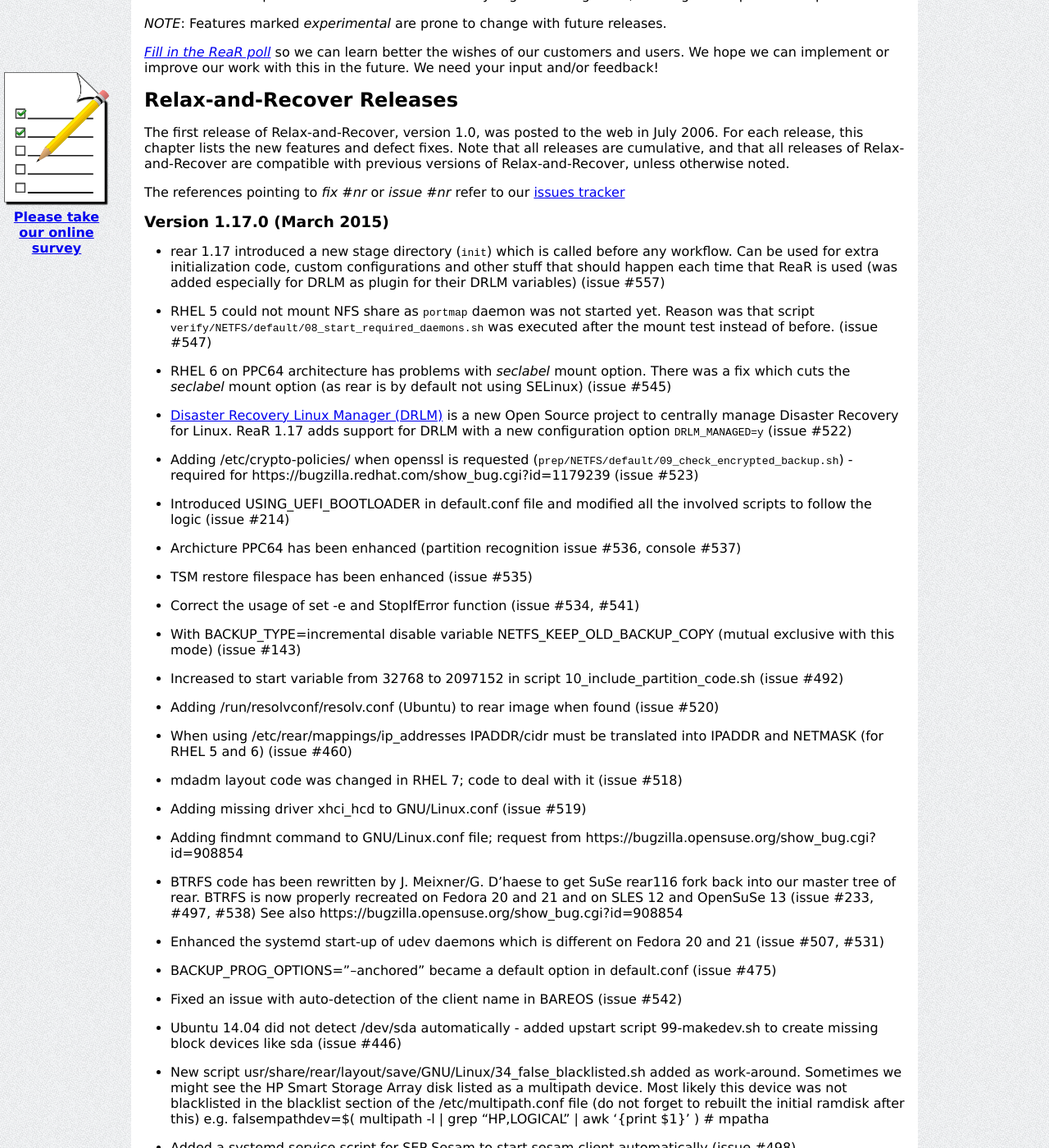
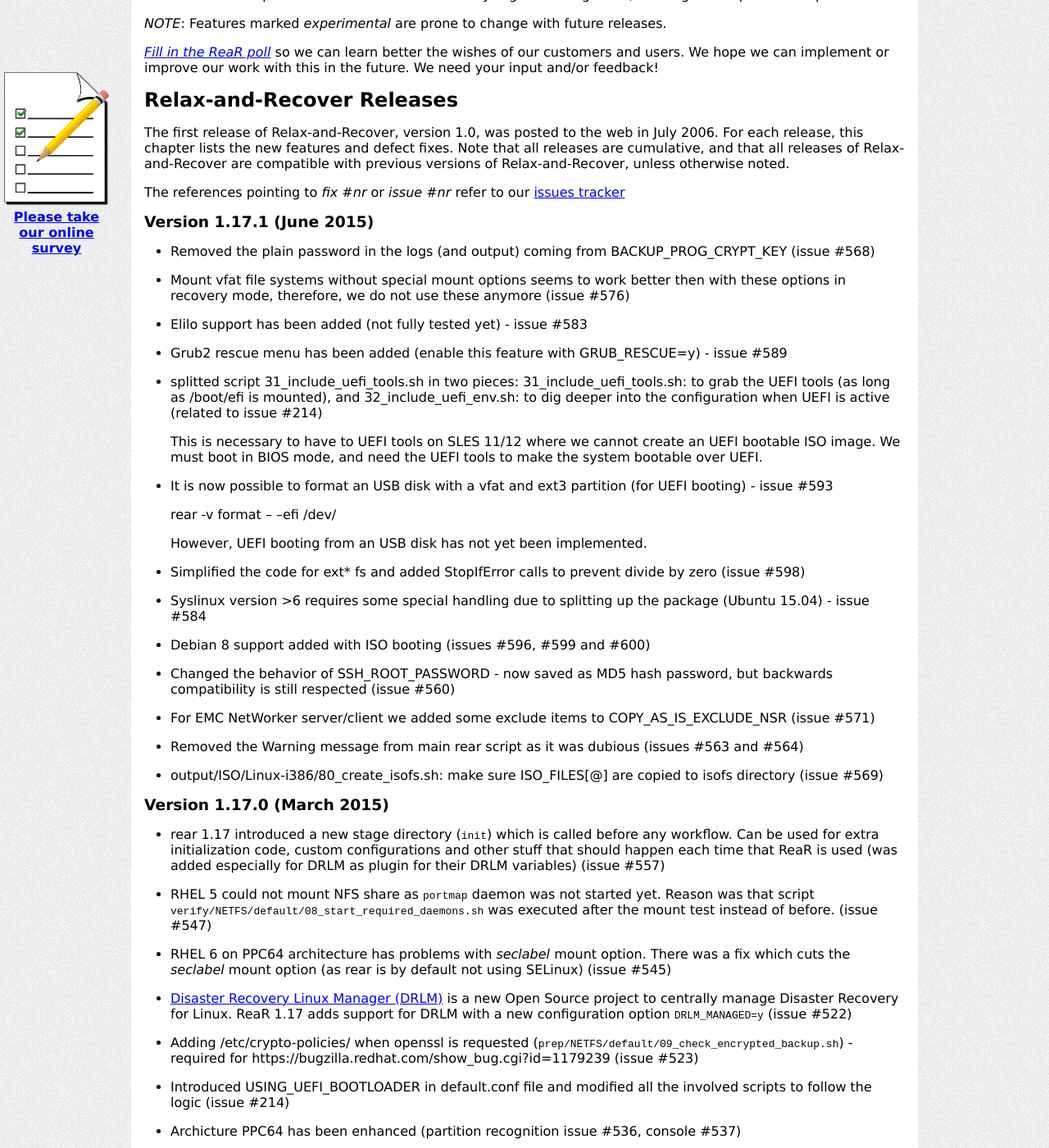
Before and after one commit to rear/rear.github.com, a Jekyll site: the page built from documentation/release-notes-1-17.md, in a window 1280 px wide and 1400 px high, scrolled down 2367 px. Shown: the whole window at 82% size. Built offline with Jekyll 4.4.1, drawn with Linux system fonts in a browser that asks for light colours; comment, search, counter and statistics services are not loaded; some of the changed text lies outside the part shown.

Commit message:
Added the new notes for our sub release 1.17.1 which seems necessary for Debian 8 and syslinux issues, and above all, to improve the security of rear in rescue mode Thanks to all who reported and helped me with the issues listed!

```diff
--- a/documentation/release-notes-1-17.md
+++ b/documentation/release-notes-1-17.md
@@ -3,7 +3,7 @@
 title: Relax-and-Recover Release Notes
 ---
 
-## Release Notes for Relax-and-Recover version 1.17.0
+## Release Notes for Relax-and-Recover version 1.17.1
 
 This document contains the release notes for the open source project
 Relax-and-Recover.
@@ -153,6 +153,42 @@
 Relax-and-Recover, unless otherwise noted.
 
 The references pointing to *fix #nr* or *issue #nr* refer to our [issues tracker](https://github.com/rear/rear/issues)
+
+
+### Version 1.17.1 (June 2015)
+
+* Removed the plain password in the logs (and output) coming from BACKUP_PROG_CRYPT_KEY (issue #568)
+
+* Mount vfat file systems without special mount options seems to work better then with these options in recovery mode, therefore,
+  we do not use these anymore (issue #576)
+
+* Elilo support has been added (not fully tested yet) - issue #583
+
+* Grub2 rescue menu has been added (enable this feature with GRUB_RESCUE=y) - issue #589
+
+* splitted script 31_include_uefi_tools.sh in two pieces: 31_include_uefi_tools.sh: to grab the UEFI tools (as long as /boot/efi is mounted), and 32_include_uefi_env.sh: to dig deeper into the configuration when UEFI is active (related to issue #214)
+
+  This is necessary to have to UEFI tools on SLES 11/12 where we cannot create an UEFI bootable ISO image. We must boot in BIOS mode, and need the UEFI tools to make the system bootable over UEFI.
+
+* It is now possible to format an USB disk with a vfat and ext3 partition (for UEFI booting) - issue #593
+
+    rear -v format -- --efi /dev/<usbdevice>
+
+  However, UEFI booting from an USB disk has not yet been implemented.
+
+* Simplified the code for ext* fs and added StopIfError calls to prevent divide by zero (issue #598)
+
+* Syslinux version >6 requires some special handling due to splitting up the package (Ubuntu 15.04) - issue #584
+
+* Debian 8 support added with ISO booting (issues #596, #599 and #600)
+
+* Changed the behavior of SSH_ROOT_PASSWORD - now saved as MD5 hash password, but backwards compatibility is still respected (issue #560)
+
+* For EMC NetWorker server/client we added some exclude items to COPY_AS_IS_EXCLUDE_NSR (issue #571)
+
+* Removed the Warning message from main rear script as it was dubious (issues #563 and #564)
+
+* output/ISO/Linux-i386/80_create_isofs.sh: make sure ISO_FILES[@] are copied to isofs directory (issue #569)
 
 
 ### Version 1.17.0 (March 2015)
```
